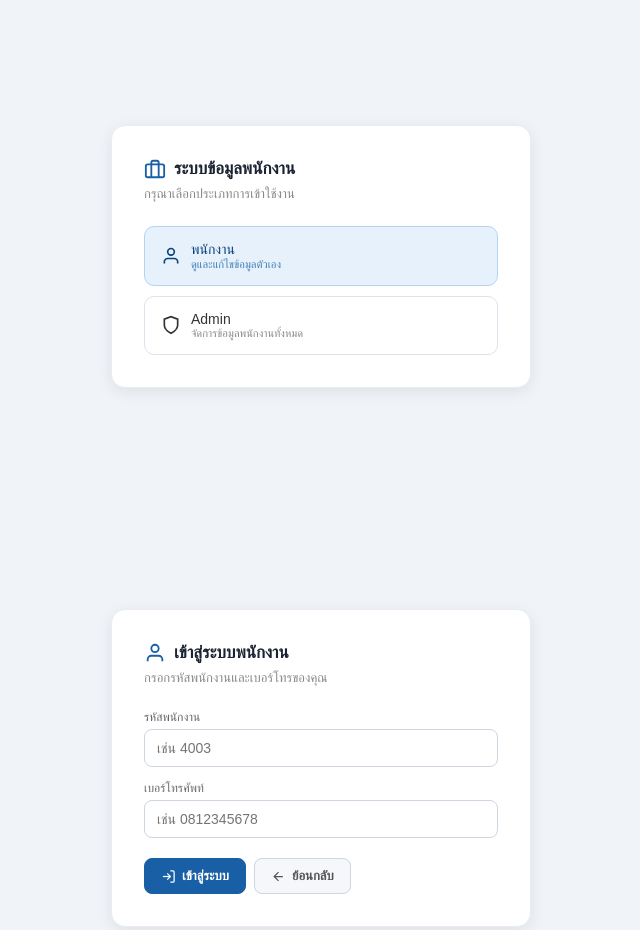
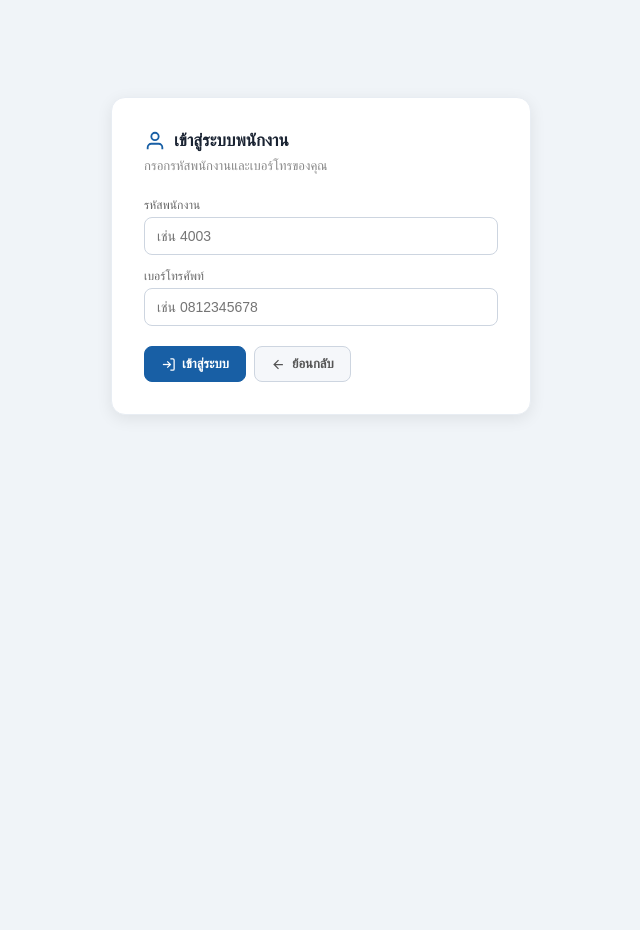
Before and after one commit to umajiras/employee-data, a website: page index.html in a window 1280 px wide. Shown: the whole page, without its empty margins (319-959 px from the left). After the commit the page ends 800 px from the top, so only its background shows below. Drawn offline with Linux system fonts and the light colour scheme.

Commit message:
separate admin

```diff
--- a/index.html
+++ b/index.html
@@ -111,29 +111,6 @@ tr:hover td { background: #f7f9fc; }
 </style>
 </head>
 <body>
-
-<!-- หน้าเลือก -->
-<div id="screenChoice" class="container">
-  <div class="login-wrap">
-    <div class="login-box">
-      <div class="brand">
-        <svg viewBox="0 0 24 24" fill="none" stroke="currentColor" stroke-width="2"><rect x="2" y="7" width="20" height="14" rx="2"/><path d="M16 21V5a2 2 0 0 0-2-2h-4a2 2 0 0 0-2 2v16"/></svg>
-        <span>ระบบข้อมูลพนักงาน</span>
-      </div>
-      <p class="sub">กรุณาเลือกประเภทการเข้าใช้งาน</p>
-      <div class="choice-btns">
-        <button class="choice-btn primary-choice" onclick="showScreen('screenEmployee')">
-          <svg viewBox="0 0 24 24" fill="none" stroke="currentColor" stroke-width="2"><path d="M20 21v-2a4 4 0 0 0-4-4H8a4 4 0 0 0-4 4v2"/><circle cx="12" cy="7" r="4"/></svg>
-          <div style="text-align:left"><div>พนักงาน</div><div style="font-size:11px;font-weight:400;color:#185FA5;opacity:.8">ดูและแก้ไขข้อมูลตัวเอง</div></div>
-        </button>
-        <button class="choice-btn" onclick="showScreen('screenAdmin')">
-          <svg viewBox="0 0 24 24" fill="none" stroke="currentColor" stroke-width="2"><path d="M12 22s8-4 8-10V5l-8-3-8 3v7c0 6 8 10 8 10z"/></svg>
-          <div style="text-align:left"><div>Admin</div><div style="font-size:11px;font-weight:400;color:#888">จัดการข้อมูลพนักงานทั้งหมด</div></div>
-        </button>
-      </div>
-    </div>
-  </div>
-</div>
 
 <!-- หน้า Login พนักงาน -->
 <div id="screenEmployee" class="container hidden">
```
